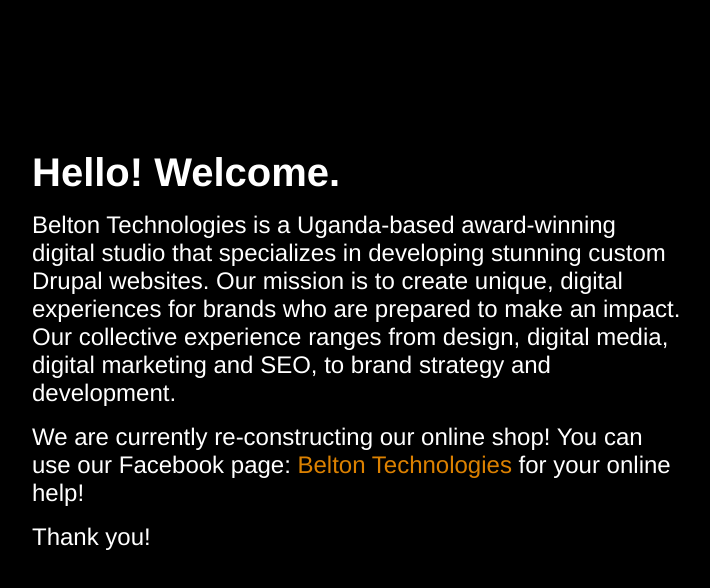
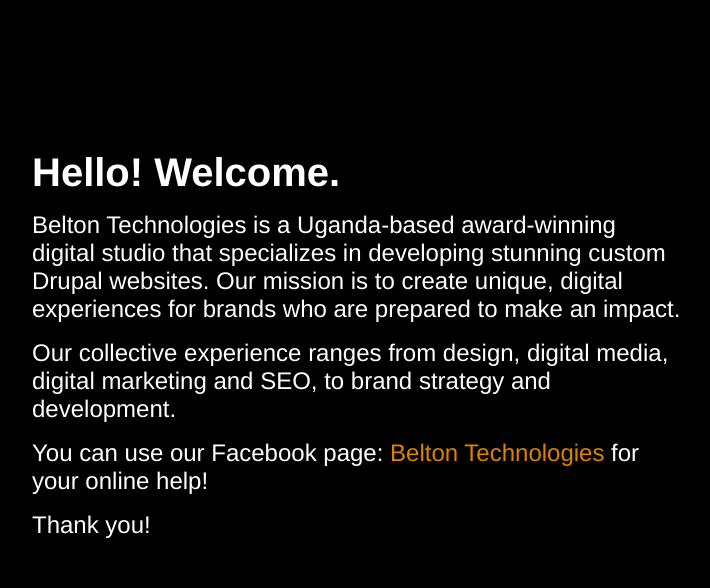
Before and after one commit to VincentWasswa/belton-technogies, a plain HTML site: page index.html in a window 1280 px wide. Shown: the whole page, without its empty margins (283-993 px from the left). Drawn offline with Linux system fonts and the light colour scheme.

Commit message:
Update index.html

```diff
--- a/index.html
+++ b/index.html
@@ -64,9 +64,9 @@
 <div id="article">
 <h1>Hello! Welcome.</h1>
 <div>
-	<p>Belton Technologies is a Uganda-based award-winning digital studio that specializes in developing stunning custom Drupal websites. Our mission is to create unique, digital experiences for brands who are prepared to make an impact. Our collective experience ranges from design, digital media, digital marketing and SEO, to brand strategy and development.</p>
-<p>We are currently re-constructing our online shop!
-You can use our Facebook page: <a href="https://www.facebook.com/beltontechnologies">Belton Technologies</a> for your online help!</p>
+<p>Belton Technologies is a Uganda-based award-winning digital studio that specializes in developing stunning custom Drupal websites. Our mission is to create unique, digital experiences for brands who are prepared to make an impact. </p>
+<p>Our collective experience ranges from design, digital media, digital marketing and SEO, to brand strategy and development.</p>
+<p>You can use our Facebook page: <a href="https://www.facebook.com/beltontechnologies">Belton Technologies</a> for your online help!</p>
 <p>Thank you!</p>
 </div>
 </div>
```
